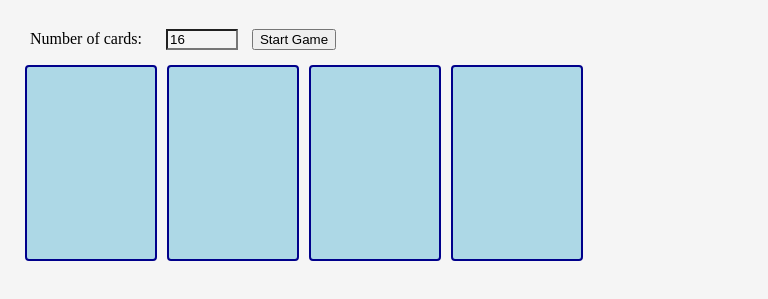
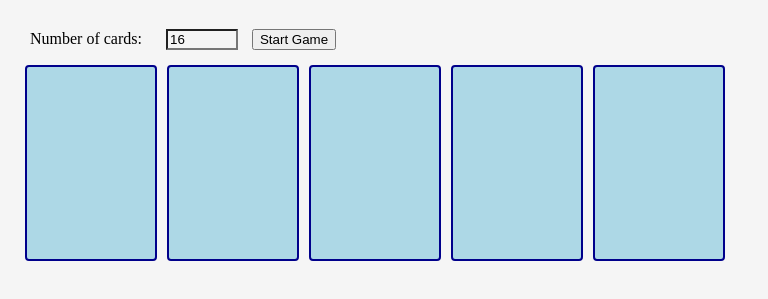
Before and after one commit to eramsay20/JSMemoryMatch, a plain HTML site: page index.html in a window 1280 px wide. Shown: the part 71-370 px from the top of the page, without its empty margins (0-768 px from the left). Drawn offline with Linux system fonts and the light colour scheme; files whose address does not match are found by name.

Commit message:
testing commit on new repo

```diff
--- a/index.html
+++ b/index.html
@@ -16,6 +16,7 @@
         <div id="card" class="cardBack"></div>
         <div id="card" class="cardBack"></div>
         <div id="card" class="cardBack"></div>
+        <div id="card" class="cardBack"></div>
     </div>
     <script src="/Users/eramsay/Desktop/Github Files/JSMemoryMatch/memory-match.js"></script>
 </body>
```
